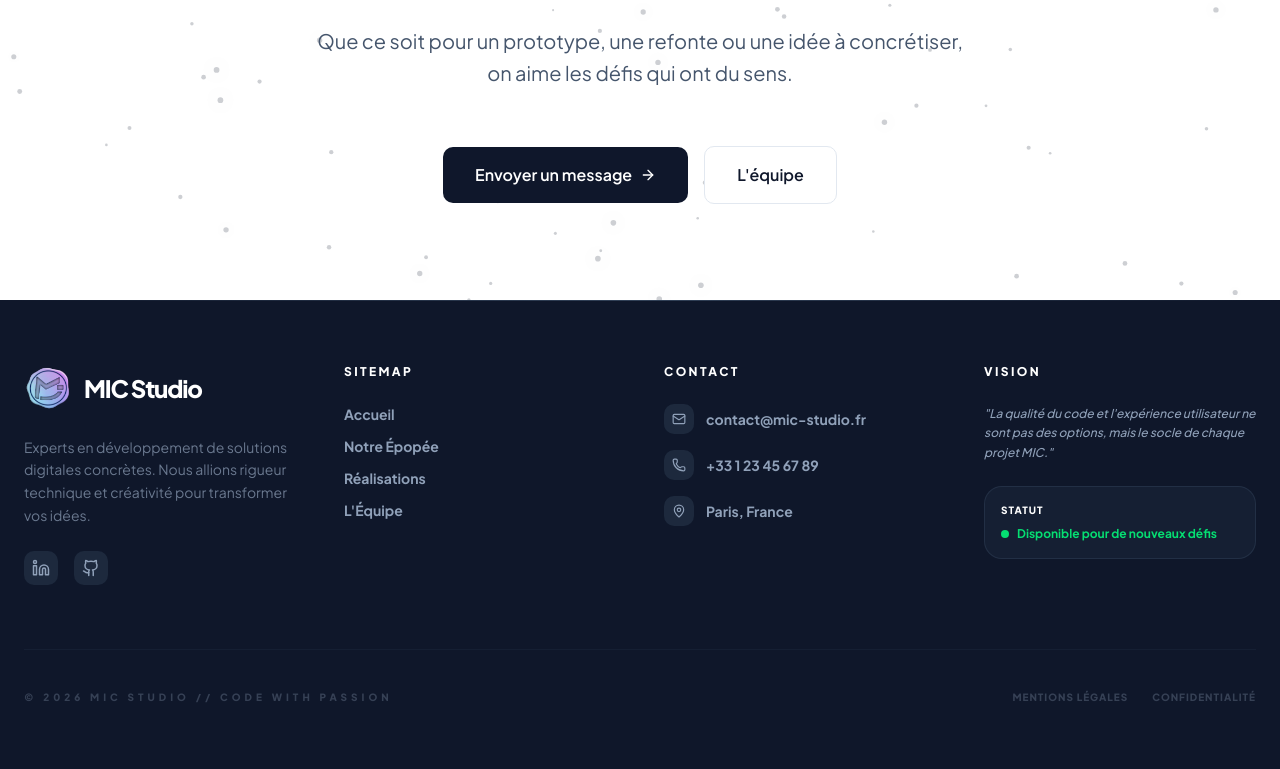
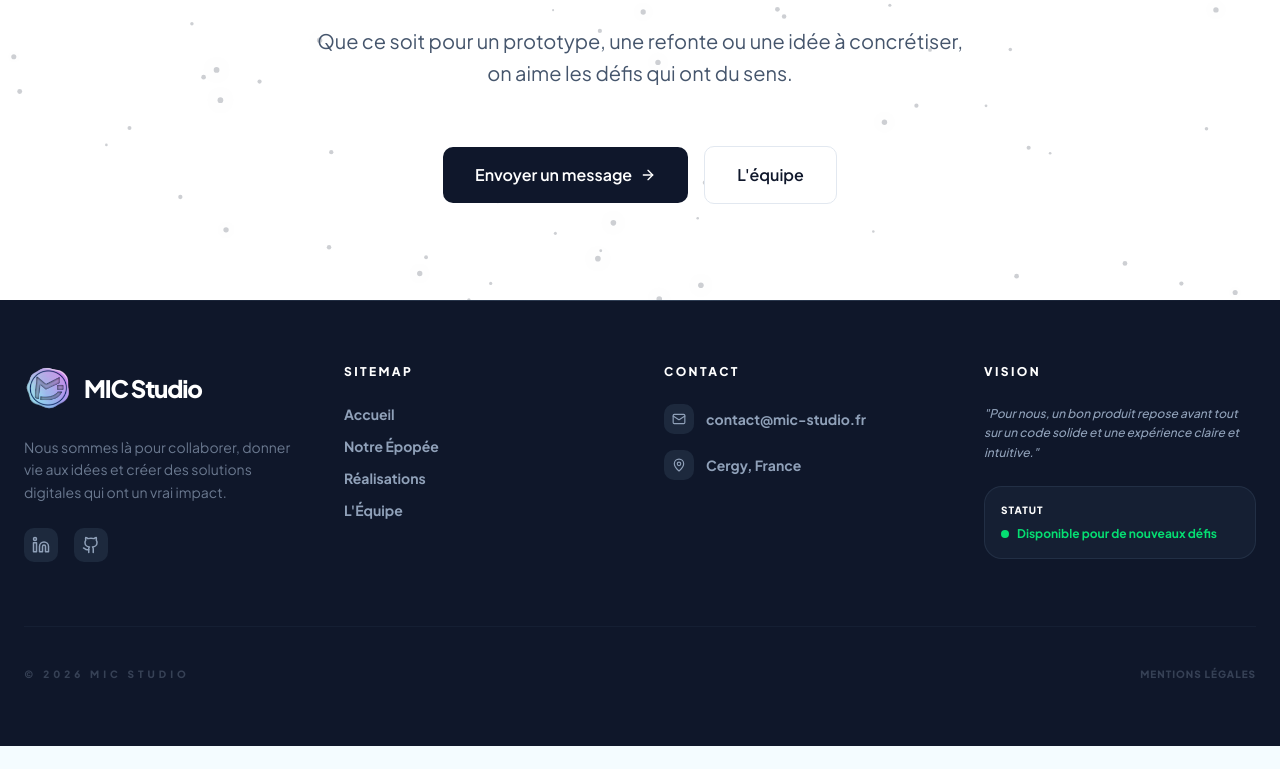
Before and after one commit to djelines/MIC_Studio, a React (Vite) app: page / in a window 1280 px wide. Shown: the part 4653-5422 px from the top of the page. After the commit the page ends 5399 px from the top, so only its background shows below. Built offline with nearby package versions, Linux system fonts and the light colour scheme; a web font is replaced by a local one.

Commit message:
finish footer mention and favicon

```diff
--- a/index.html
+++ b/index.html
@@ -4,6 +4,7 @@
     <meta charset="UTF-8" />
     <meta name="viewport" content="width=device-width, initial-scale=1.0" />
     <title>MIC Studio</title>
+    <link rel="shortcut icon" type="image/webp" href="/static/LogoMIC.webp"/>
     <!-- styles.css is imported in index.tsx -->
     <link href="https://fonts.googleapis.com/css2?family=Plus+Jakarta+Sans:wght@300;400;500;600;700;800&family=Playfair+Display:ital,wght@0,700;1,700&display=swap" rel="stylesheet">
 </head>
--- a/src/App.tsx
+++ b/src/App.tsx
@@ -4,6 +4,7 @@ import { AnimatePresence, motion, useScroll, useSpring } from 'framer-motion';
 
 import Navbar from './components/ui/Navbar';
 import Footer from './components/ui/Footer';
+import MentionsLegales from './pages/MentionsLegales';
 
 const Home = lazy(() => import('./pages/Home'));
 const Epopee = lazy(() => import('./pages/Epopee'));
@@ -50,6 +51,7 @@ const AnimatedRoutes = () => {
           <Route path="/epopee" element={<Epopee />} />
           <Route path="/realisations" element={<Realisations />} />
           <Route path="/equipe" element={<Equipe />} />
+          <Route path="/mention" element={<MentionsLegales />} />
         </Routes>
       </Suspense>
     </AnimatePresence>
--- a/src/components/ui/Footer.tsx
+++ b/src/components/ui/Footer.tsx
@@ -1,6 +1,6 @@
-import React from 'react';
-import { Link } from 'react-router-dom';
-import { Mail, Phone, Linkedin, Github, Globe, MapPin } from 'lucide-react';
+import React from "react";
+import { Link } from "react-router-dom";
+import { Mail, Phone, Linkedin, Github, Globe, MapPin } from "lucide-react";
 
 const Footer: React.FC = () => {
   return (
@@ -11,53 +11,113 @@ const Footer: React.FC = () => {
         <div className="grid grid-cols-1 md:grid-cols-2 lg:grid-cols-4 gap-8 md:gap-10 lg:gap-12 mb-12 md:mb-16">
           <div className="space-y-6">
             <div className="flex items-center space-x-3">
-              <img src='/static/LogoMIC.webp' alt='logo' className='w-12 h-12'/>
-              <span className="text-xl md:text-2xl font-black text-white tracking-tighter">MIC Studio</span>
+              <img
+                src="/static/LogoMIC.webp"
+                alt="logo"
+                className="w-12 h-12"
+              />
+              <span className="text-xl md:text-2xl font-black text-white tracking-tighter">
+                MIC Studio
+              </span>
             </div>
             <p className="text-xs md:text-sm leading-relaxed max-w-xs opacity-70 hidden md:block">
-              Experts en développement de solutions digitales concrètes. Nous allions rigueur technique et créativité pour transformer vos idées.
+             Nous sommes là pour collaborer, donner vie aux idées et créer des solutions digitales qui ont un vrai impact.
             </p>
             <div className="flex space-x-4">
-              <a href="#" className="p-2 bg-slate-800 rounded-lg hover:bg-[#746ac8] hover:text-white transition-all"><Linkedin size={18} /></a>
-              <a href="#" className="p-2 bg-slate-800 rounded-lg hover:bg-white hover:text-slate-900 transition-all"><Github size={18} /></a>
+              <a
+                href="https://www.linkedin.com/in/mathys-sclafer-199726250/"
+                target="_BLANK"
+                className="p-2 bg-slate-800 rounded-lg hover:bg-[#746ac8] hover:text-white transition-all"
+              >
+                <Linkedin size={18} />
+              </a>
+              <a
+                href="https://github.com/djelines"
+                target="_BLANK"
+                className="p-2 bg-slate-800 rounded-lg hover:bg-white hover:text-slate-900 transition-all"
+              >
+                <Github size={18} />
+              </a>
             </div>
           </div>
 
           <div className="space-y-6 hidden md:block">
-            <h4 className="text-white font-black text-[11px] md:text-xs uppercase tracking-[0.2em]">Sitemap</h4>
+            <h4 className="text-white font-black text-[11px] md:text-xs uppercase tracking-[0.2em]">
+              Sitemap
+            </h4>
             <ul className="space-y-2 md:space-y-3 text-xs md:text-sm font-bold">
-              <li><Link to="/" className="hover:text-[var(--p)] transition-colors">Accueil</Link></li>
-              <li><Link to="/epopee" className="hover:text-[var(--p)] transition-colors">Notre Épopée</Link></li>
-              <li><Link to="/realisation" className="hover:text-[var(--p)] transition-colors">Réalisations</Link></li>
-              <li><Link to="/equipe" className="hover:text-[var(--p)] transition-colors">L'Équipe</Link></li>
+              <li>
+                <Link
+                  to="/"
+                  className="hover:text-[var(--p)] transition-colors"
+                >
+                  Accueil
+                </Link>
+              </li>
+              <li>
+                <Link
+                  to="/epopee"
+                  className="hover:text-[var(--p)] transition-colors"
+                >
+                  Notre Épopée
+                </Link>
+              </li>
+              <li>
+                <Link
+                  to="/realisation"
+                  className="hover:text-[var(--p)] transition-colors"
+                >
+                  Réalisations
+                </Link>
+              </li>
+              <li>
+                <Link
+                  to="/equipe"
+                  className="hover:text-[var(--p)] transition-colors"
+                >
+                  L'Équipe
+                </Link>
+              </li>
             </ul>
           </div>
 
           <div className="space-y-6">
-            <h4 className="text-white font-black text-[11px] md:text-xs uppercase tracking-[0.2em]">Contact</h4>
+            <h4 className="text-white font-black text-[11px] md:text-xs uppercase tracking-[0.2em]">
+              Contact
+            </h4>
             <ul className="space-y-3 md:space-y-4 text-xs md:text-sm font-bold">
               <li className="flex items-center space-x-3 group">
-                <div className="p-2 bg-slate-800 rounded-lg group-hover:bg-[#4992f1] group-hover:text-white transition-all"><Mail size={14} /></div>
-                <a href="mailto:contact@mic-studio.fr" className="group-hover:text-white">contact@mic-studio.fr</a>
+                <div className="p-2 bg-slate-800 rounded-lg group-hover:bg-[#4992f1] group-hover:text-white transition-all">
+                  <Mail size={14} />
+                </div>
+                <a
+                  href="mailto:contact@mic-studio.fr"
+                  className="group-hover:text-white"
+                >
+                  contact@mic-studio.fr
+                </a>
               </li>
+
               <li className="flex items-center space-x-3 group">
-                <div className="p-2 bg-slate-800 rounded-lg group-hover:bg-[#49b4a7] group-hover:text-white transition-all"><Phone size={14} /></div>
-                <a href="tel:+33123456789" className="group-hover:text-white">+33 1 23 45 67 89</a>
-              </li>
-              <li className="flex items-center space-x-3 group">
-                <div className="p-2 bg-slate-800 rounded-lg group-hover:bg-[#746ac8] group-hover:text-white transition-all"><MapPin size={14} /></div>
-                <span className="group-hover:text-white">Paris, France</span>
+                <div className="p-2 bg-slate-800 rounded-lg group-hover:bg-[#746ac8] group-hover:text-white transition-all">
+                  <MapPin size={14} />
+                </div>
+                <span className="group-hover:text-white">Cergy, France</span>
               </li>
             </ul>
           </div>
 
           <div className="space-y-6 hidden md:block">
-            <h4 className="text-white font-black text-[11px] md:text-xs uppercase tracking-[0.2em]">Vision</h4>
+            <h4 className="text-white font-black text-[11px] md:text-xs uppercase tracking-[0.2em]">
+              Vision
+            </h4>
             <p className="text-[11px] md:text-xs italic leading-relaxed font-medium">
-              "La qualité du code et l'expérience utilisateur ne sont pas des options, mais le socle de chaque projet MIC."
+              "Pour nous, un bon produit repose avant tout sur un code solide et une expérience claire et intuitive."
             </p>
             <div className="p-3 md:p-4 bg-slate-800/50 rounded-2xl border border-slate-700/50">
-              <span className="text-[9px] md:text-[10px] font-black uppercase text-white tracking-widest block mb-2">Statut</span>
+              <span className="text-[9px] md:text-[10px] font-black uppercase text-white tracking-widest block mb-2">
+                Statut
+              </span>
               <div className="flex items-center space-x-2 text-green-400 text-[11px] md:text-xs font-bold">
                 <div className="w-2 h-2 rounded-full bg-green-400 animate-pulse"></div>
                 <span>Disponible pour de nouveaux défis</span>
@@ -68,11 +128,17 @@ const Footer: React.FC = () => {
 
         <div className="pt-8 md:pt-10 border-t border-slate-800/50 flex flex-col md:flex-row justify-between items-center gap-5 md:gap-6">
           <p className="text-[9px] md:text-[10px] uppercase font-black tracking-[0.4em] opacity-30 text-center">
-            © 2026 MIC STUDIO // CODE WITH PASSION
+            © 2026 MIC STUDIO
           </p>
           <div className="flex items-center space-x-6 text-[10px] font-black uppercase tracking-widest opacity-30">
-            <a href="#" className="hover:opacity-100 transition-opacity">Mentions Légales</a>
-            <a href="#" className="hover:opacity-100 transition-opacity">Confidentialité</a>
+            <a>
+              <Link
+                to="/mention"
+                className="hover:opacity-100 transition-opacity"
+              >
+                Mentions Légales
+              </Link>
+            </a>
           </div>
         </div>
       </div>
--- a/src/pages/Epopee.tsx
+++ b/src/pages/Epopee.tsx
@@ -203,12 +203,7 @@ const Epopee = () => {
 
               <div className="absolute inset-0 z-20 flex flex-col items-center justify-end pb-[15%] md:pb-[10%] px-8 md:px-16">
 
-                <motion.div
-                  whileHover={{ scale: 1.1, rotate: 5 }}
-                  className="hidden md:block w-14 h-14 md:w-20 md:h-20 mb-4 md:mb-6 rounded-full bg-white border-2 md:border-4 border-slate-50 flex items-center justify-center animate-bounce shadow-md cursor-pointer"
-                >
-                  <Sparkles className="w-6 h-6 md:w-10 md:h-10 text-member3" />
-                </motion.div>
+
 
                 <div className="space-y-2 md:space-y-4 mt-4 md:mt-0">
                   <h2 className="text-2xl md:text-5xl lg:text-6xl font-black bg-clip-text text-transparent bg-gradient-to-r from-member1 via-member3 to-member2">
--- /dev/null
+++ b/src/pages/MentionsLegales.tsx
@@ -0,0 +1,78 @@
+import React from "react";
+
+const MentionsLegales = () => {
+  return (
+    <div className="bg-white min-h-screen">
+
+      {/* HERO SOBRE */}
+      <div className="border-b border-slate-200 bg-[#233147] text-white">
+        <div className="max-w-5xl mx-auto px-6 py-20">
+          <h1 className="text-3xl md:text-4xl font-semibold tracking-tight">
+            Mentions légales
+          </h1>
+          <div className="w-16 h-[3px] mt-6 bg-[#49b4a7]" />
+        </div>
+      </div>
+
+      {/* CONTENU */}
+      <section className="py-16 md:py-24">
+        <div className="max-w-4xl mx-auto px-6 text-[#233147]">
+          <div className="space-y-12 text-sm md:text-base leading-relaxed">
+
+            <div>
+              <h2 className="font-semibold uppercase tracking-wide mb-4 text-[#746ac8]">
+                Éditeur du site
+              </h2>
+              <p><strong>Responsable de la publication :</strong> Matéis Bourlet</p>
+              <p><strong>Contact :</strong> mateis.bourlet@edu.esiee-it.fr</p>
+              <p className="mt-3">
+                Le présent site constitue un site vitrine à vocation professionnelle.
+                Il présente des projets réalisés dans un cadre académique et collaboratif.
+              </p>
+            </div>
+
+            <div>
+              <h2 className="font-semibold uppercase tracking-wide mb-4 text-[#746ac8]">
+                Hébergement
+              </h2>
+              <p>
+                Le site est hébergé sur une infrastructure privée (NAS personnel).
+              </p>
+            </div>
+
+            <div>
+              <h2 className="font-semibold uppercase tracking-wide mb-4 text-[#746ac8]">
+                Propriété intellectuelle
+              </h2>
+              <p>
+                L’ensemble des contenus présents sur ce site (textes, éléments graphiques,
+                projets, code source et images) est protégé par le droit d’auteur.
+              </p>
+              <p className="mt-2">
+                Les visuels utilisés sont soit des créations personnelles,
+                soit issus de banques d’images libres de droit, notamment Freepik.
+              </p>
+              <p className="mt-2">
+                Toute reproduction ou exploitation sans autorisation préalable est interdite.
+              </p>
+            </div>
+
+            <div>
+              <h2 className="font-semibold uppercase tracking-wide mb-4 text-[#746ac8]">
+                Technologies utilisées
+              </h2>
+              <p>
+                Le site a été développé avec les technologies suivantes :
+                React, React Router, Tailwind CSS, Framer Motion,
+                Radix UI et Lucide React.
+              </p>
+            </div>
+
+          </div>
+        </div>
+      </section>
+    </div>
+  );
+};
+
+export default MentionsLegales;
--- a/src/pages/Realisations.tsx
+++ b/src/pages/Realisations.tsx
@@ -209,13 +209,7 @@ const Realisations = () => {
 
             <div className="relative z-10 flex flex-col items-center text-center px-4 sm:px-6 w-full max-w-3xl">
 
-               <motion.div
-                  whileHover={{ scale: 1.1, rotate: 90 }}
-                  transition={{ type: "spring", stiffness: 200, damping: 10 }}
-                  className="w-16 h-16 md:w-20 md:h-20 rounded-xl md:rounded-2xl bg-[#E8D5B5]/5 border border-[#E8D5B5]/15 backdrop-blur-md flex items-center justify-center mb-6 md:mb-8 lg:mb-10 shadow-[0_0_30px_rgba(232,213,181,0.05)] cursor-pointer"
-               >
-                  <Sparkles className="text-[#E8D5B5] w-8 h-8 md:w-10 md:h-10 opacity-90" />
-               </motion.div>
+
 
                <h2 className="text-3xl sm:text-4xl md:text-5xl lg:text-6xl xl:text-7xl font-black text-transparent bg-clip-text bg-gradient-to-b from-[#FDFBF7] to-[#E8D5B5]/50 tracking-tight mb-4 md:mb-6">
                  À Suivre...
```
